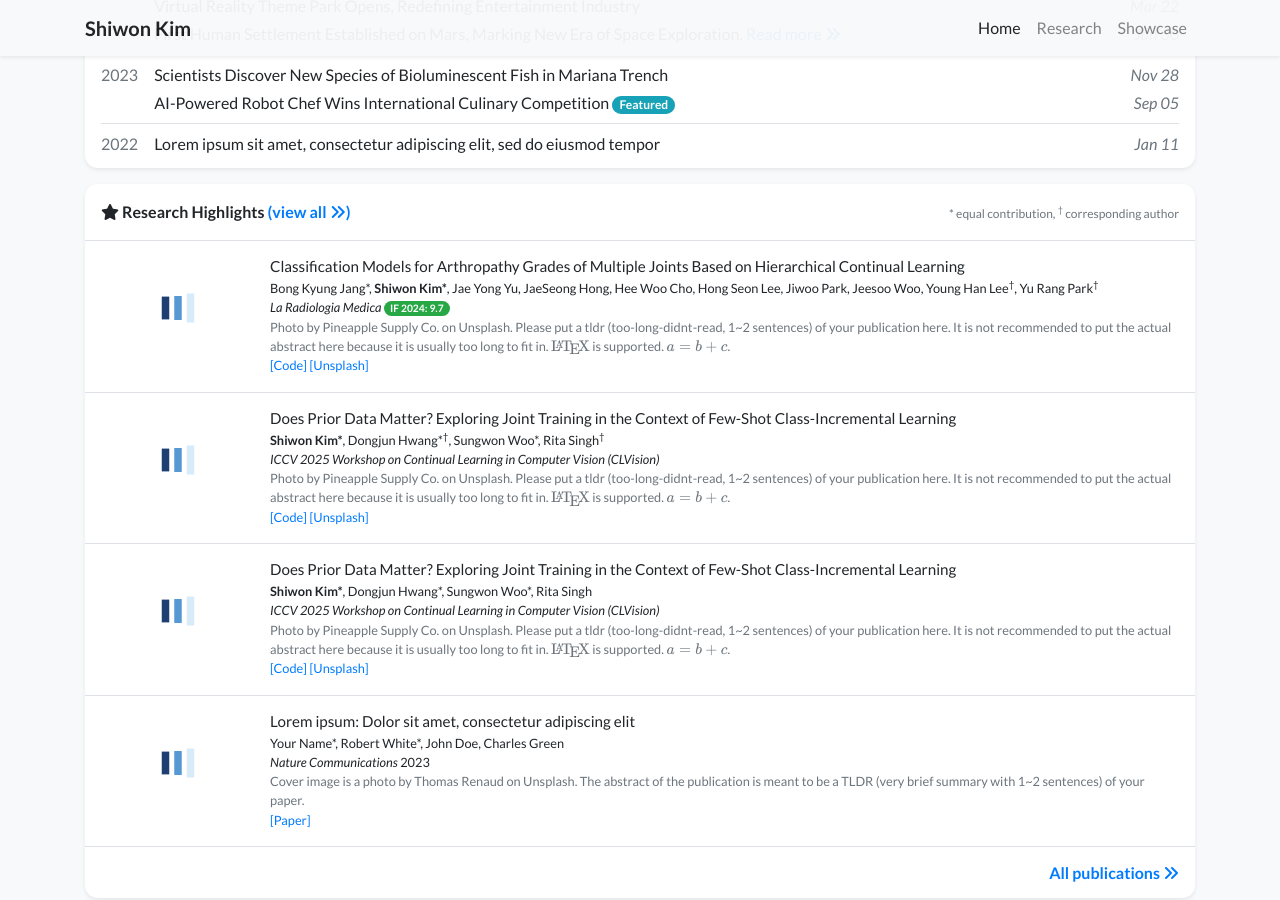
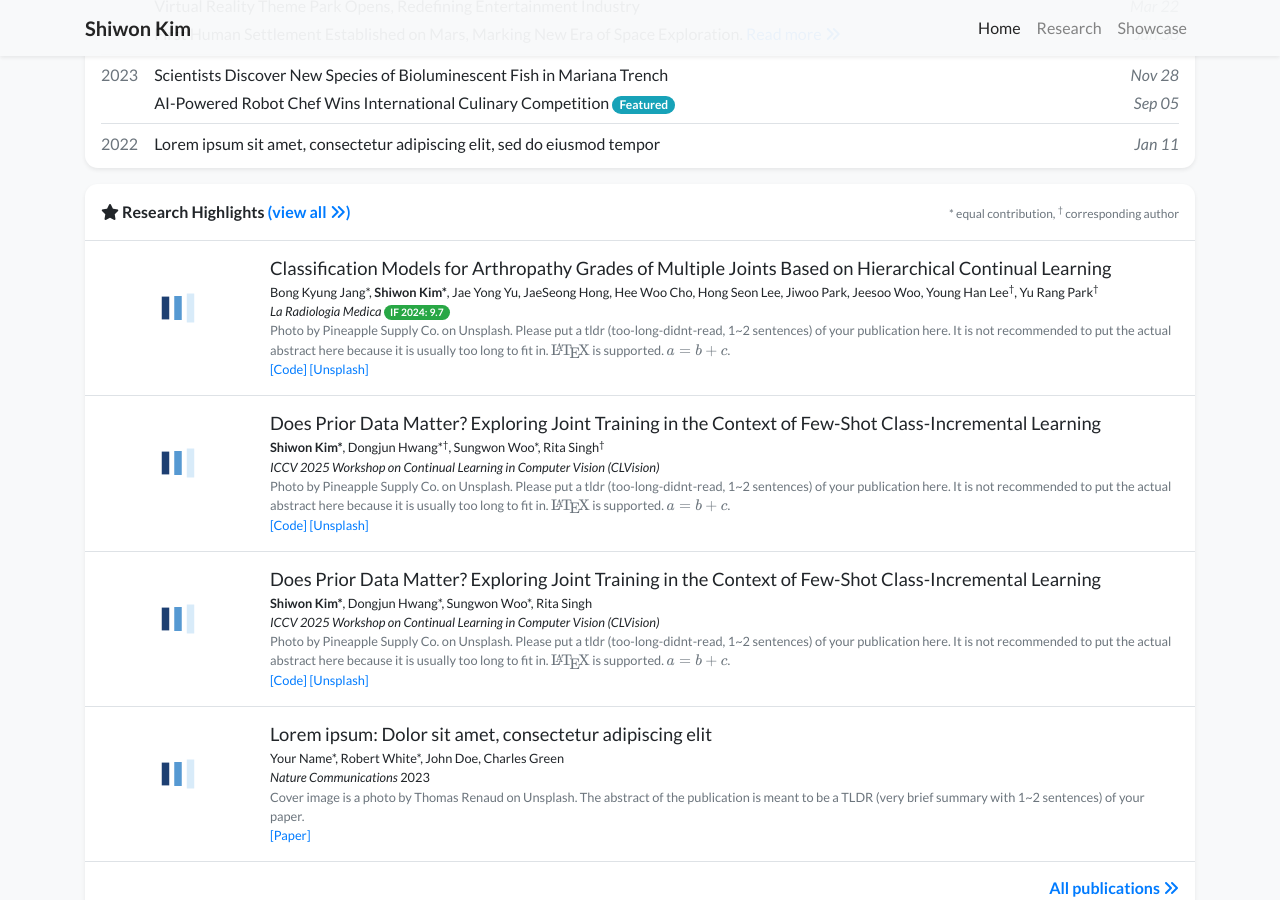
Before and after one commit to shiwonkim/shiwonkim.github.io, a Jekyll site: the page built from index.html, in a window 1280 px wide and 900 px high, scrolled down 908 px. Built offline with Jekyll 4.4.1, drawn with Linux system fonts in a browser that asks for light colours; nearby versions of some CDN libraries; a style sheet for code colours, icons or effects is not loaded.

Commit message:
edit profile

```diff
--- a/_includes/widgets/publication_item.html
+++ b/_includes/widgets/publication_item.html
@@ -9,7 +9,7 @@
             {%- endif -%}
         </div>
         <div class="col-md-9 col-xl-10 p-3 pl-md-0">
-            <h5 class="mt-0 mb-1 font-weight-normal" style="font-size: 0.95rem;">{{ item.title }}</h5>
+            <h5 class="mt-0 mb-1 font-weight-normal" style="font-size: 1.15rem;">{{ item.title }}</h5>
             <p class="mt-0 mb-0 small">{% include widgets/author_list.html authors=item.authors %}</p>
             <p class="mt-0 mb-0 small">{{item.pub_pre}}<i>{{ item.pub }}</i>{{ item.pub_post }} {{ item.pub_date }} {{ item.pub_last }} <span data-semantic-scholar-id="{{ item.semantic_scholar_id }}"></span></p>
             <p class="mt-0 mb-0 small text-muted">{{ item.abstract }}</p>
```
